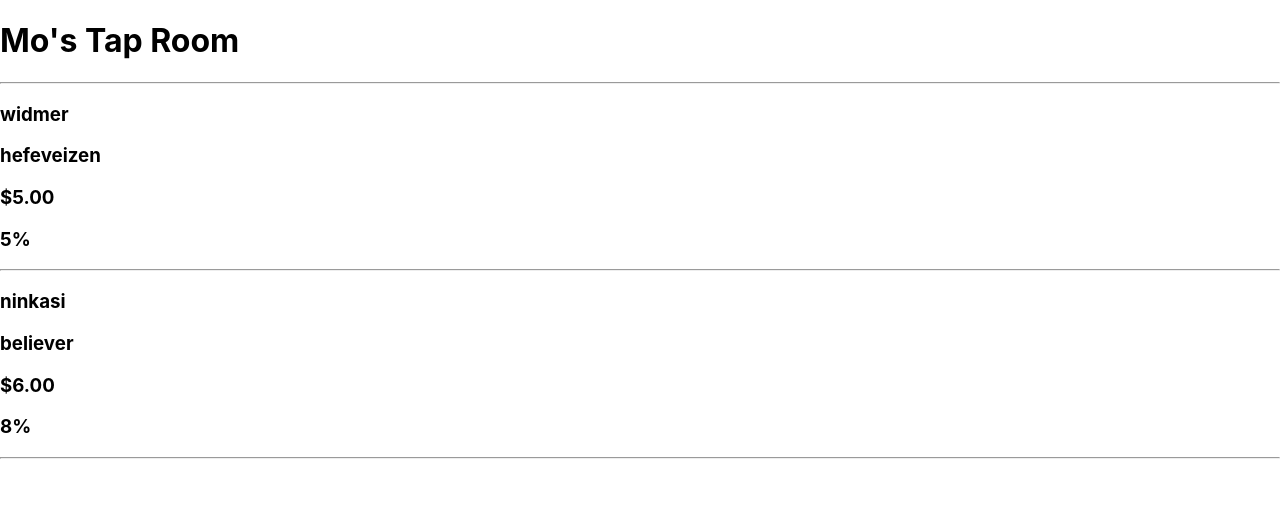
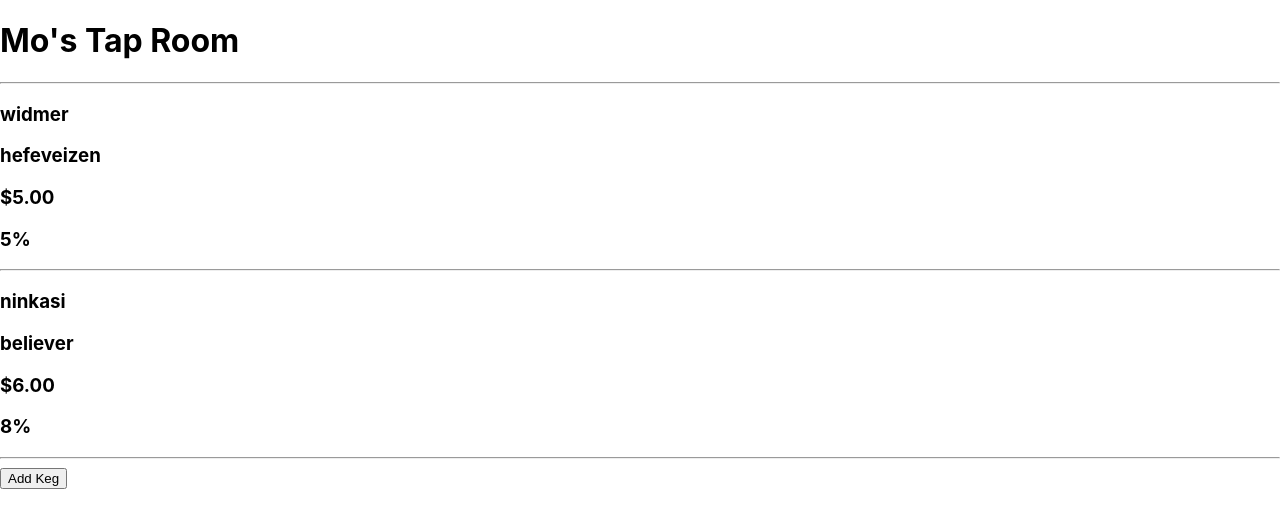
Before and after one commit to RyanDuff613/Tap-Room, a React (Create React App) app: page / in a window 1280 px wide. Shown: the top 528 px of the page. Built offline with nearby package versions, Linux system fonts and the light colour scheme.

Commit message:
add conditional rendering for form, add form component

```diff
--- a/src/components/App.js
+++ b/src/components/App.js
@@ -1,12 +1,12 @@
 import React from "react";
 import Header from "./Header";
-import KegList from "./KegList";
+import KegControl from "./KegControl";
 
 function App(){
   return (
     <React.Fragment>
       <Header />
-      <KegList />
+      <KegControl />
     </React.Fragment>
   );
 }
--- a/src/components/KegControl.js
+++ b/src/components/KegControl.js
@@ -7,14 +7,27 @@
   constructor(props) {
     super(props);
     this.state = {
-
+      formVisible: false
     }
   }
 
+  handleClick = () => {
+    this.setState({formVisible: true});
+  }
+
   render(){
+    let currentlyVisibleState = null;
+    let addKegButton =null;
+    if(this.state.formVisible) {
+      currentlyVisibleState = <NewKegForm />
+    } else {
+      currentlyVisibleState = <KegList />
+      addKegButton = <button onClick={this.handleClick}>Add Keg</button>
+    }
     return (
       <React.Fragment>
-
+        {currentlyVisibleState}
+        {addKegButton}
       </React.Fragment>
     )
   }
```
